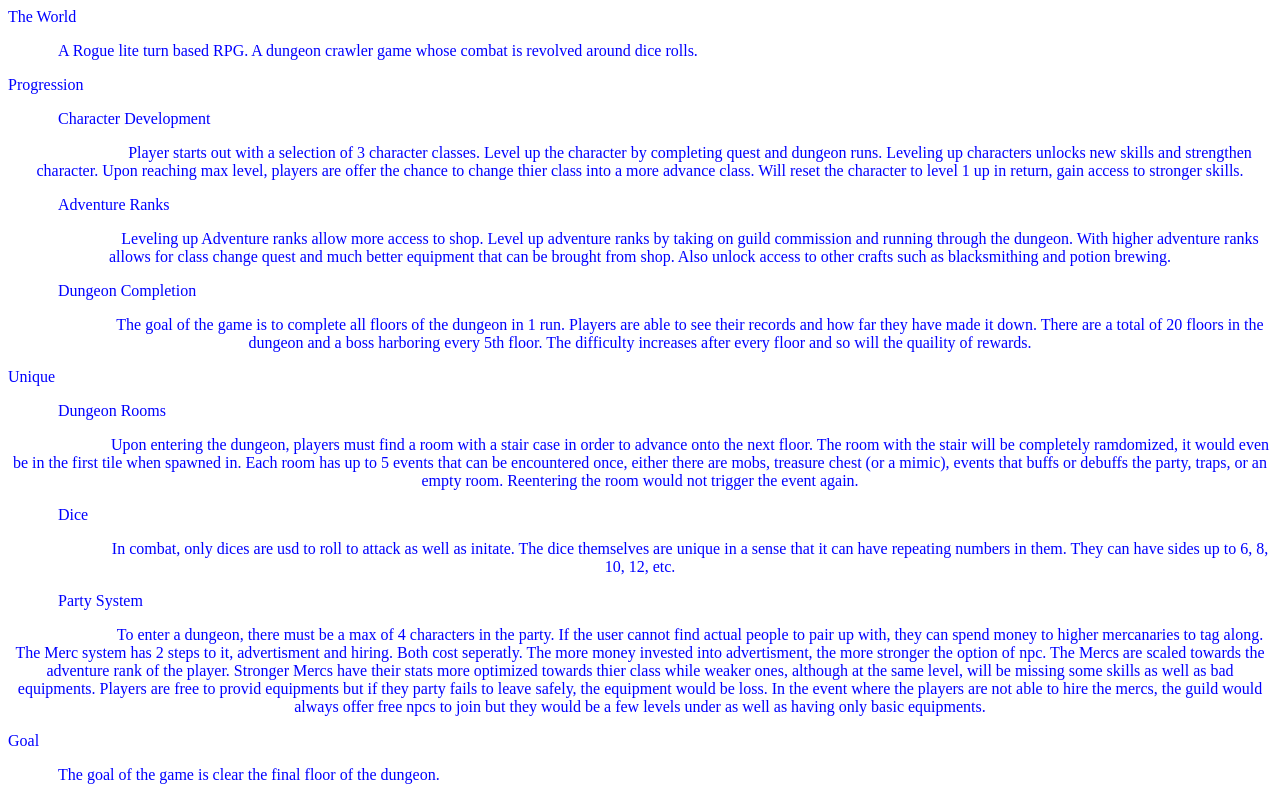
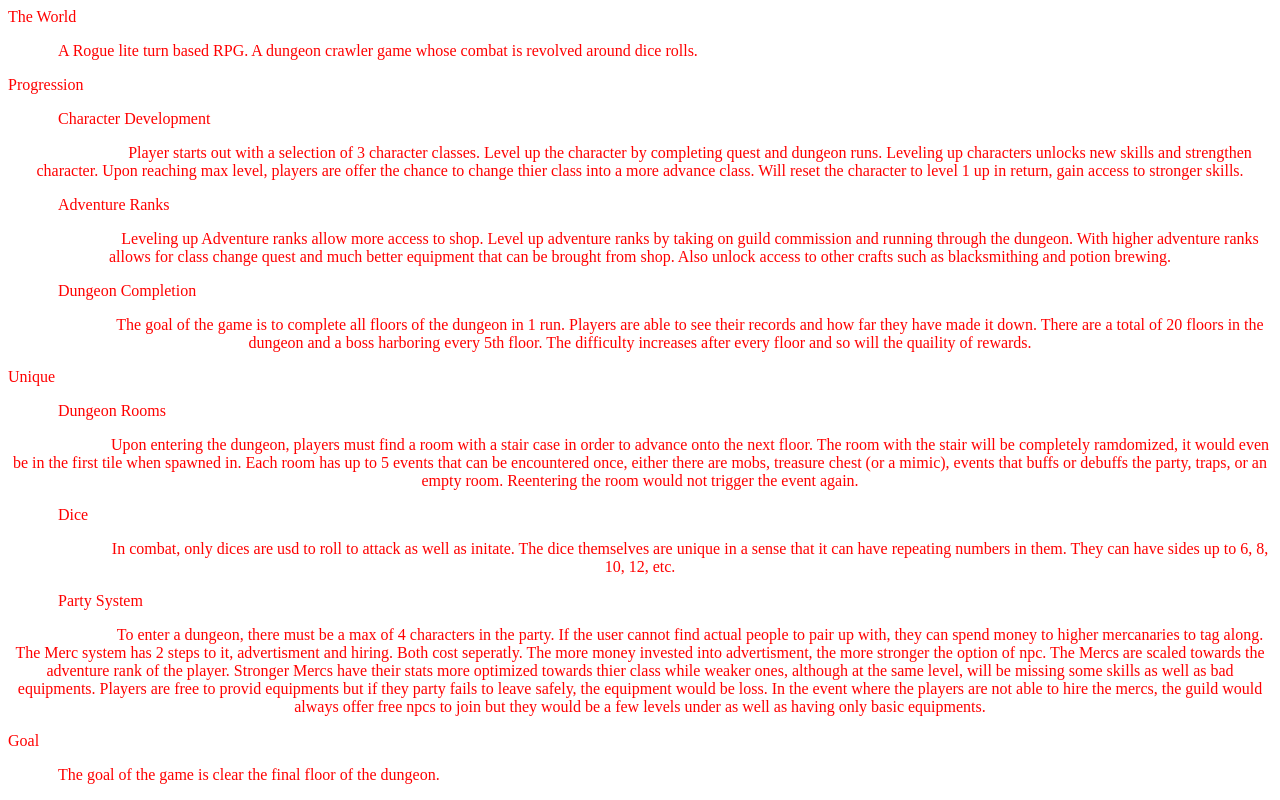
Before and after one commit to MediaStudy321/ProjectBlue, a Node server app: page /about.html in a window 1280 px wide. Run offline with Node 20, Linux system fonts and the light colour scheme.

Commit message:
Changed colors, added red & purple as requested

```diff
--- a/client/static/stylesheet.css
+++ b/client/static/stylesheet.css
@@ -1,8 +1,8 @@
 body {
-    color:blue
+    color:red
 
 }
 
 #navbar {
-    background-color: cornflowerblue;
+    background-color: purple;
 }
```
